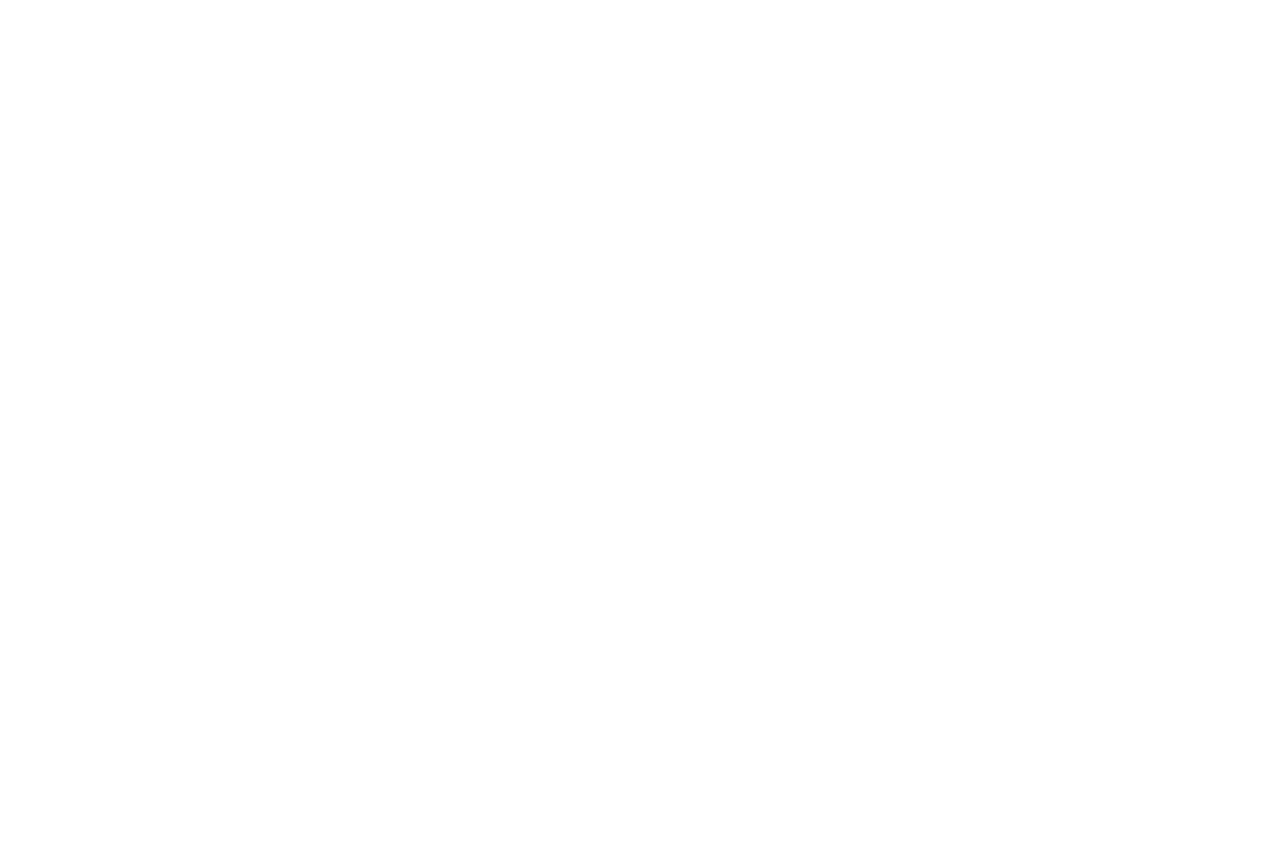
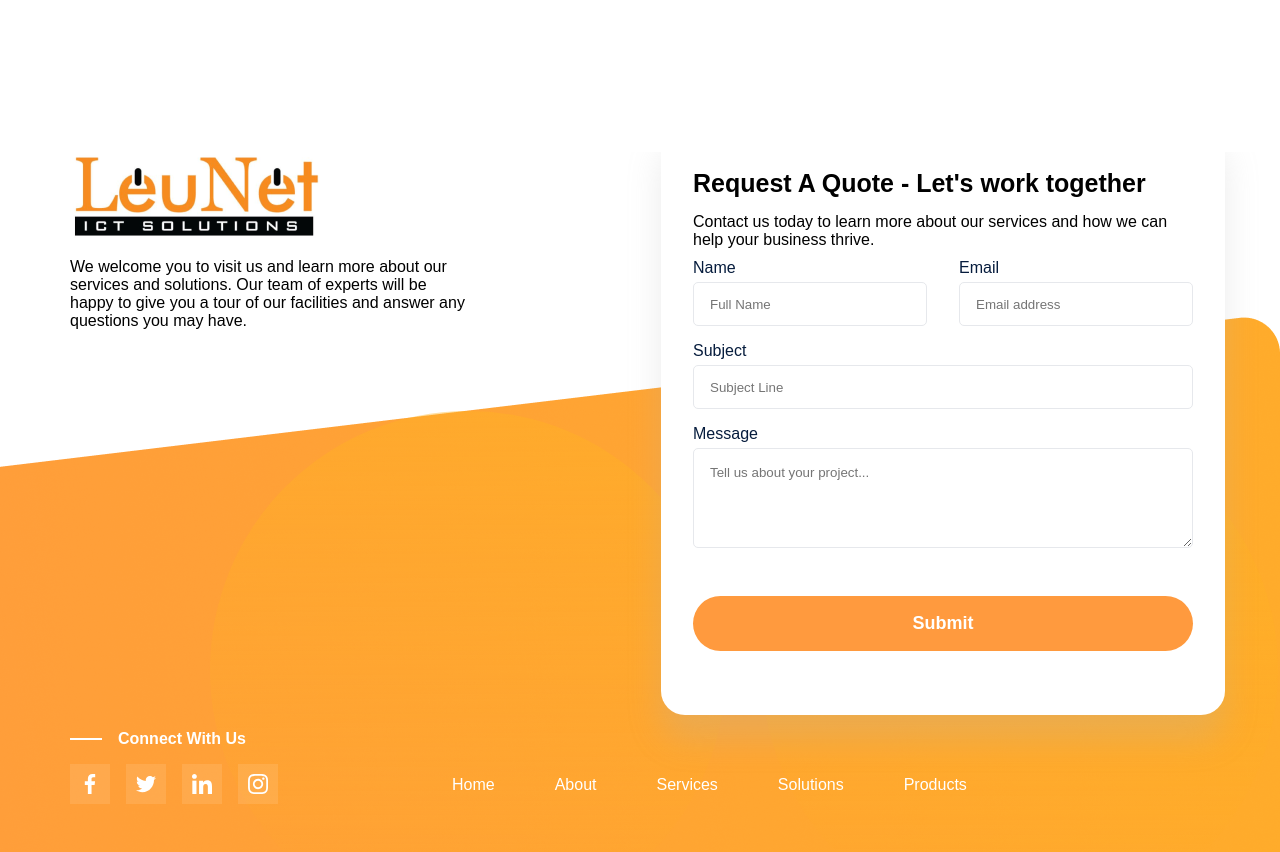
Before and after one commit to richmelese/Leunet, a React (Create React App) app: page / in a window 1280 px wide. Shown: the part 5680-6532 px from the top of the page. Before the commit the page ends 5192 px from the top, so only its background shows below. Built offline with nearby package versions, Linux system fonts and the light colour scheme; a web font is replaced by a local one.

Commit message:
footer is now responsive

```diff
--- a/src/App.js
+++ b/src/App.js
@@ -10,7 +10,7 @@ function App() {
             <div className="main-container">
                 <RouterProvider router={router} />
             </div>
-            {/* <Footer /> */}
+            <Footer />
         </div>
     );
 }
--- a/src/Components/Footer.jsx
+++ b/src/Components/Footer.jsx
@@ -40,20 +40,11 @@ export default function Footer() {
     return (
         <div className="footer" id="contact" ref={ref}>
             <div className="container">
-                <div className="info_section">
+                <div className="logo_section">
                     <img src={logo} />
                     <p>We welcome you to visit us and learn more about our services and solutions. Our team of experts will be happy to give you a tour of our facilities and answer any questions you may have. </p>
-                    <div className="email_section">
-                        <div className="image_wrapper">
-                            <img src={envelope} />
-                        </div>
-
-                        <div className="email_us">
-                            <p>Email US</p>
-                            <a href="mailto:contact@leunetict.com">contactus@leunetict.com</a>
-                        </div>
-
-                    </div>
+                </div>
+                <div className="info_section">
                     <div className="social_nav_container">
                         <div className="social_media">
                             <p>Connect With Us</p>
--- a/src/Styles/Footer.less
+++ b/src/Styles/Footer.less
@@ -5,8 +5,10 @@
     }
 
     position: relative;
-    overflow: hidden;
-    margin-top: 4rem;
+    // overflow: hidden;
+    margin-top: 10rem;
+    height: 600px;
+    margin-top: 48rem;
     &:before {
         position: absolute;
         display: block;
@@ -16,61 +18,34 @@
         background: url("./Assets/footer-bg.png") right no-repeat;
         bottom: -20px;
         z-index: -2;
+        background-position-y: 145px;
     }
 
     .container {
         position: relative;
         display: grid;
-        grid-template-rows: 4fr 3fr 1fr;
+        grid-template-rows: repeat(2, 1fr);
+        height: 100%;
 
+        .logo_section {
+            p {
+                max-width: 400px;
+            }
+        }
         .info_section {
             grid-row-start: 2;
-
+            display: flex;
+            flex-direction: column;
+            justify-content: end;
+            padding-bottom: 3rem;
             p {
                 color: @white;
                 max-width: 500px;
             }
 
-            .email_section {
-                display: flex;
-                flex-direction: row;
-
-                .image_wrapper {
-                    display: flex;
-                    align-items: center;
-                    justify-content: center;
-                    background: fade(@white, 10%);
-                    width: 54px;
-                    height: 54px;
-                    border-radius: 50%;
-
-                    img {
-                        max-width: 24px;
-                    }
-                }
-
-                .email_us {
-                    padding-left: 1rem;
-                    padding-bottom: 1rem;
-                    display: flex;
-                    flex-direction: column;
-                    justify-content: center;
-                    p {
-                        margin: 0;
-                        text-transform: uppercase;
-                        color: fade(@white, 60%);
-                    }
-
-                    a {
-                        text-decoration: none;
-                        color: @white;
-                        font-size: 20px;
-                    }
-                }
-            }
-
             .social_nav_container {
                 display: flex;
+                flex-direction: column-reverse;
             }
 
             .social_media {
@@ -140,17 +115,18 @@
             .footer_nav {
                 display: flex;
                 align-items: end;
-                margin-left: 8rem;
-                // padding-bottom: 10px;
+                margin-left: 0rem;
                 ul {
                     display: flex;
                     list-style: none;
-                    align-items: center;
+
                     padding: 0;
                     margin: 0;
+                    flex-direction: column;
+                    align-items: start;
 
                     li {
-                        margin: 0 40px;
+                        margin: 5px 0;
                         a {
                             color: @white;
                             text-decoration: none;
@@ -165,10 +141,12 @@
         position: absolute;
 
         box-shadow: 0px 24px 33px rgba(181, 181, 181, 0.25);
-
+        top: -750px;
         max-width: 500px;
         background-color: @white;
         right: 0;
+        left: 0;
+        margin: auto;
         padding: 2rem;
         border-radius: 24px;
 
@@ -201,8 +179,8 @@
 
             .top {
                 display: grid;
-                grid-template-columns: auto auto;
-                grid-gap: 2rem;
+                grid-template-columns: auto;
+                grid-gap: 1rem;
 
                 > div {
                     display: flex;
@@ -239,30 +217,126 @@
         position: absolute;
         border-radius: 50%;
         z-index: -1;
+        width: 315.55px;
+        height: 318.47px;
+        bottom: 0;
     }
 
     .ptrn_1 {
-        width: 515.55px;
-        height: 518.47px;
         right: 2px;
-        bottom: 0;
+
         background: linear-gradient(180deg, rgba(255, 180, 34, 0.42) 0%, rgba(255, 248, 240, 0) 100%);
         background-blend-mode: multiply;
         transform: matrix(0.87, -0.5, 0.47, 0.88, 0, 0);
     }
 
     .ptrn_2 {
-        width: 515.55px;
-        height: 518.47px;
+
         right: 554px;
-        bottom: 0;
         background: linear-gradient(180deg, rgba(255, 180, 34, 0.42) 0%, rgba(255, 248, 240, 0) 100%);
         background-blend-mode: multiply;
         transform: matrix(0.87, -0.5, 0.47, 0.88, 0, 0);
     }
 }
+@media screen and (min-width: 576px) {
+    .footer {
+        height: 600px;
+        margin-top: 40rem;
+
+        .contact_us_form {
+            top : -640px;
+            .form .top {
+                grid-template-columns: auto auto;
+                grid-gap: 2rem;
+            }
+        }
+    }
+}
+
+@media screen and (min-width: 768px) {
+    .footer {
+        height: 600px;
 
 
+        .container {
+            .logo_section {
+                p {
+                    // max-width: 260px;
+                }
+            }
+
+            .info_section {
+                .social_nav_container {
+                    flex-direction: column-reverse;
+                }
+            }
+        }
+
+        .contact_us_form {
+
+        }
+    }
+}
+@media screen and (min-width: 992px) {
+    .footer {
+        height: 700px;
+        overflow: hidden;
+        .container {
+            .logo_section {
+                p {
+                    max-width: 260px;
+                }
+            }
+
+            .info_section {
+                .social_nav_container {
+                    flex-direction: row;
+                }
+
+                .footer_nav {
+                    display: flex;
+                    align-items: end;
+                    margin-left: 8rem;
+                    padding-bottom: 10px;
+
+                    ul {
+                        display: flex;
+                        flex-direction: row;
+                        align-items: center;
+
+                        li {
+                            margin: 0 30px;
+                        }
+                    }
+                }
+            }
+        }
+
+        .contact_us_form {
+            top: -30px;
+            margin: initial;
+            left: initial;
+        }
+
+        .ptrn_1, .ptrn_2 {
+            width: 515.55px;
+            height: 518.47px;
+            bottom: -77px;
+        }
+    }
+}
+
+@media screen and (min-width: 1200px) {
+    .footer {
+        .container {
+            .logo_section {
+                p {
+                    max-width: 400px;
+                }
+            }
+        }
+    }
+}
 
 .App:has(.contact_us_page) {
     .footer {
--- a/src/index.css
+++ b/src/index.css
@@ -1126,8 +1126,9 @@ body {
 }
 .footer {
   position: relative;
-  overflow: hidden;
-  margin-top: 4rem;
+  margin-top: 10rem;
+  height: 600px;
+  margin-top: 48rem;
 }
 .footer > * {
   transform: translateY(100%);
@@ -1142,54 +1143,31 @@ body {
   background: url("./Assets/footer-bg.png") right no-repeat;
   bottom: -20px;
   z-index: -2;
+  background-position-y: 145px;
 }
 .footer .container {
   position: relative;
   display: grid;
-  grid-template-rows: 4fr 3fr 1fr;
+  grid-template-rows: repeat(2, 1fr);
+  height: 100%;
+}
+.footer .container .logo_section p {
+  max-width: 400px;
 }
 .footer .container .info_section {
   grid-row-start: 2;
+  display: flex;
+  flex-direction: column;
+  justify-content: end;
+  padding-bottom: 3rem;
 }
 .footer .container .info_section p {
   color: #ffffff;
   max-width: 500px;
 }
-.footer .container .info_section .email_section {
-  display: flex;
-  flex-direction: row;
-}
-.footer .container .info_section .email_section .image_wrapper {
-  display: flex;
-  align-items: center;
-  justify-content: center;
-  background: rgba(255, 255, 255, 0.1);
-  width: 54px;
-  height: 54px;
-  border-radius: 50%;
-}
-.footer .container .info_section .email_section .image_wrapper img {
-  max-width: 24px;
-}
-.footer .container .info_section .email_section .email_us {
-  padding-left: 1rem;
-  padding-bottom: 1rem;
-  display: flex;
-  flex-direction: column;
-  justify-content: center;
-}
-.footer .container .info_section .email_section .email_us p {
-  margin: 0;
-  text-transform: uppercase;
-  color: rgba(255, 255, 255, 0.6);
-}
-.footer .container .info_section .email_section .email_us a {
-  text-decoration: none;
-  color: #ffffff;
-  font-size: 20px;
-}
 .footer .container .info_section .social_nav_container {
   display: flex;
+  flex-direction: column-reverse;
 }
 .footer .container .info_section .social_media p {
   font-weight: bold;
@@ -1240,17 +1218,18 @@ body {
 .footer .container .info_section .footer_nav {
   display: flex;
   align-items: end;
-  margin-left: 8rem;
+  margin-left: 0rem;
 }
 .footer .container .info_section .footer_nav ul {
   display: flex;
   list-style: none;
-  align-items: center;
   padding: 0;
   margin: 0;
+  flex-direction: column;
+  align-items: start;
 }
 .footer .container .info_section .footer_nav ul li {
-  margin: 0 40px;
+  margin: 5px 0;
 }
 .footer .container .info_section .footer_nav ul li a {
   color: #ffffff;
@@ -1259,9 +1238,12 @@ body {
 .footer .contact_us_form {
   position: absolute;
   box-shadow: 0px 24px 33px rgba(181, 181, 181, 0.25);
+  top: -750px;
   max-width: 500px;
   background-color: #ffffff;
   right: 0;
+  left: 0;
+  margin: auto;
   padding: 2rem;
   border-radius: 24px;
 }
@@ -1289,8 +1271,8 @@ body {
 }
 .footer .contact_us_form .form .top {
   display: grid;
-  grid-template-columns: auto auto;
-  grid-gap: 2rem;
+  grid-template-columns: auto;
+  grid-gap: 1rem;
 }
 .footer .contact_us_form .form .top > div {
   display: flex;
@@ -1319,24 +1301,84 @@ body {
   position: absolute;
   border-radius: 50%;
   z-index: -1;
+  width: 315.55px;
+  height: 318.47px;
+  bottom: 0;
 }
 .footer .ptrn_1 {
-  width: 515.55px;
-  height: 518.47px;
   right: 2px;
-  bottom: 0;
   background: linear-gradient(180deg, rgba(255, 180, 34, 0.42) 0%, rgba(255, 248, 240, 0) 100%);
   background-blend-mode: multiply;
   transform: matrix(0.87, -0.5, 0.47, 0.88, 0, 0);
 }
 .footer .ptrn_2 {
-  width: 515.55px;
-  height: 518.47px;
   right: 554px;
-  bottom: 0;
   background: linear-gradient(180deg, rgba(255, 180, 34, 0.42) 0%, rgba(255, 248, 240, 0) 100%);
   background-blend-mode: multiply;
   transform: matrix(0.87, -0.5, 0.47, 0.88, 0, 0);
+}
+@media screen and (min-width: 576px) {
+  .footer {
+    height: 600px;
+    margin-top: 40rem;
+  }
+  .footer .contact_us_form {
+    top: -640px;
+  }
+  .footer .contact_us_form .form .top {
+    grid-template-columns: auto auto;
+    grid-gap: 2rem;
+  }
+}
+@media screen and (min-width: 768px) {
+  .footer {
+    height: 600px;
+  }
+  .footer .container .info_section .social_nav_container {
+    flex-direction: column-reverse;
+  }
+}
+@media screen and (min-width: 992px) {
+  .footer {
+    height: 700px;
+    overflow: hidden;
+  }
+  .footer .container .logo_section p {
+    max-width: 260px;
+  }
+  .footer .container .info_section .social_nav_container {
+    flex-direction: row;
+  }
+  .footer .container .info_section .footer_nav {
+    display: flex;
+    align-items: end;
+    margin-left: 8rem;
+    padding-bottom: 10px;
+  }
+  .footer .container .info_section .footer_nav ul {
+    display: flex;
+    flex-direction: row;
+    align-items: center;
+  }
+  .footer .container .info_section .footer_nav ul li {
+    margin: 0 30px;
+  }
+  .footer .contact_us_form {
+    top: -30px;
+    margin: initial;
+    left: initial;
+  }
+  .footer .ptrn_1,
+  .footer .ptrn_2 {
+    width: 515.55px;
+    height: 518.47px;
+    bottom: -77px;
+  }
+}
+@media screen and (min-width: 1200px) {
+  .footer .container .logo_section p {
+    max-width: 400px;
+  }
 }
 .App:has(.contact_us_page) .footer {
   overflow: visible;
```
